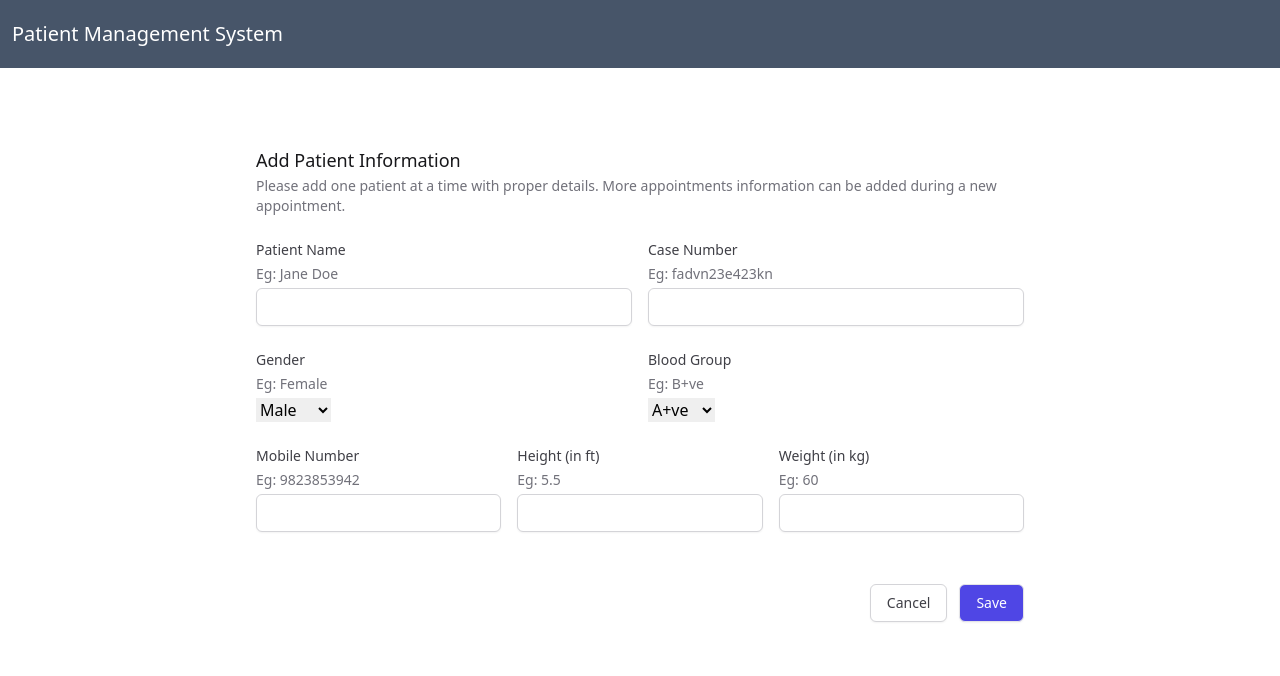
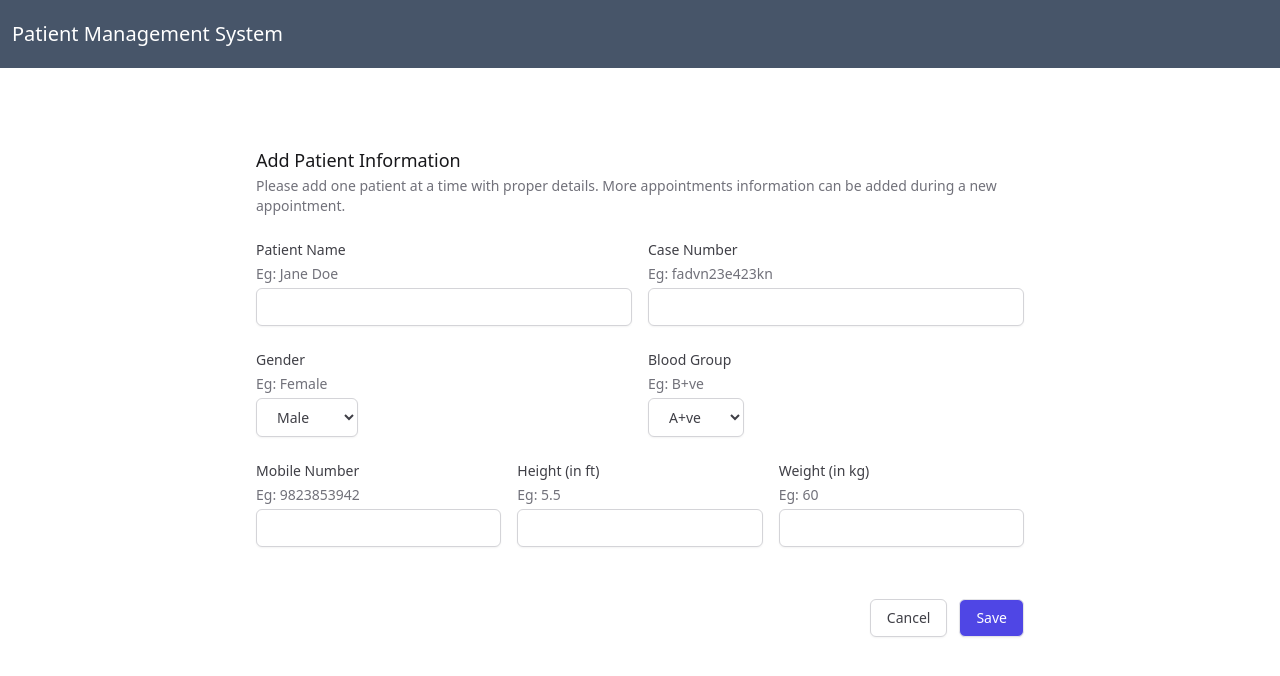
Before and after one commit to shahpreetk/patient-management-system-frontend, a React (Create React App) app: page /add-detail in a window 1280 px wide. Shown: the top 676 px of the page. Built offline with nearby package versions, Linux system fonts and the light colour scheme; a web font is replaced by a local one.

Commit message:
add dropdown style

```diff
--- a/src/components/CustomTable/customDropdown.jsx
+++ b/src/components/CustomTable/customDropdown.jsx
@@ -3,7 +3,9 @@ import React, { useState } from "react";
 const CustomDropdown = (label, defaultstate, options) => {
   const [dropdownState, setDropdownState] = useState(defaultstate);
   const Dropdownmaker = () => (
+    <>
       <select
+        className="inline-flex justify-center rounded-md border border-gray-300 shadow-sm px-4 py-2 bg-white text-sm font-medium text-gray-700 hover:bg-gray-50 focus:outline-none focus:ring-2 focus:ring-offset-2 focus:ring-offset-gray-100 focus:ring-gray-800"
         id={label}
         value={dropdownState}
         onChange={(e) => setDropdownState(e.target.value)}
@@ -11,11 +13,12 @@ const CustomDropdown = (label, defaultstate, options) => {
         disabled={!options.length}
       >
         {options.map((item) => (
-        <option key={item} value={item}>
+          <option className="bg-white text-gray-900 px-4 py-2 text-sm" key={item} value={item}>
             {item}
           </option>
         ))}
       </select>
+    </>
   );
   return [dropdownState, Dropdownmaker, setDropdownState];
 };
--- a/src/pages/AddDetail.jsx
+++ b/src/pages/AddDetail.jsx
@@ -224,6 +224,7 @@ const AddShare = () => {
                               required
                               onChange={(e) => setMobileNumber(e.target.value)}
                               minLength={10}
+                              maxLength={10}
                               id="mobileNumber"
                               autoComplete="mobileNumber"
                               className="shadow-sm focus:ring-indigo-500 focus:border-indigo-500 block w-full sm:text-sm border-gray-300 rounded-md appearance-none border  py-2 px-3 flex-1 min-w-0  rounded-r-md"
@@ -233,7 +234,7 @@ const AddShare = () => {
                         {/* Input for height */}
                         <div className="sm:col-span-2">
                           <label
-                            htmlFor="number"
+                            htmlFor="height"
                             className="block text-sm font-medium text-gray-700"
                           >
                             Height (in ft)
@@ -241,7 +242,7 @@ const AddShare = () => {
                           <p className="mt-1 text-sm text-gray-500">Eg: 5.5</p>
                           <div className="mt-1">
                             <input
-                              type="text"
+                              type="number"
                               name="height"
                               required
                               onChange={(e) => setHeight(e.target.value)}
```
Lines whose indentation alone changed are shown as unchanged.
